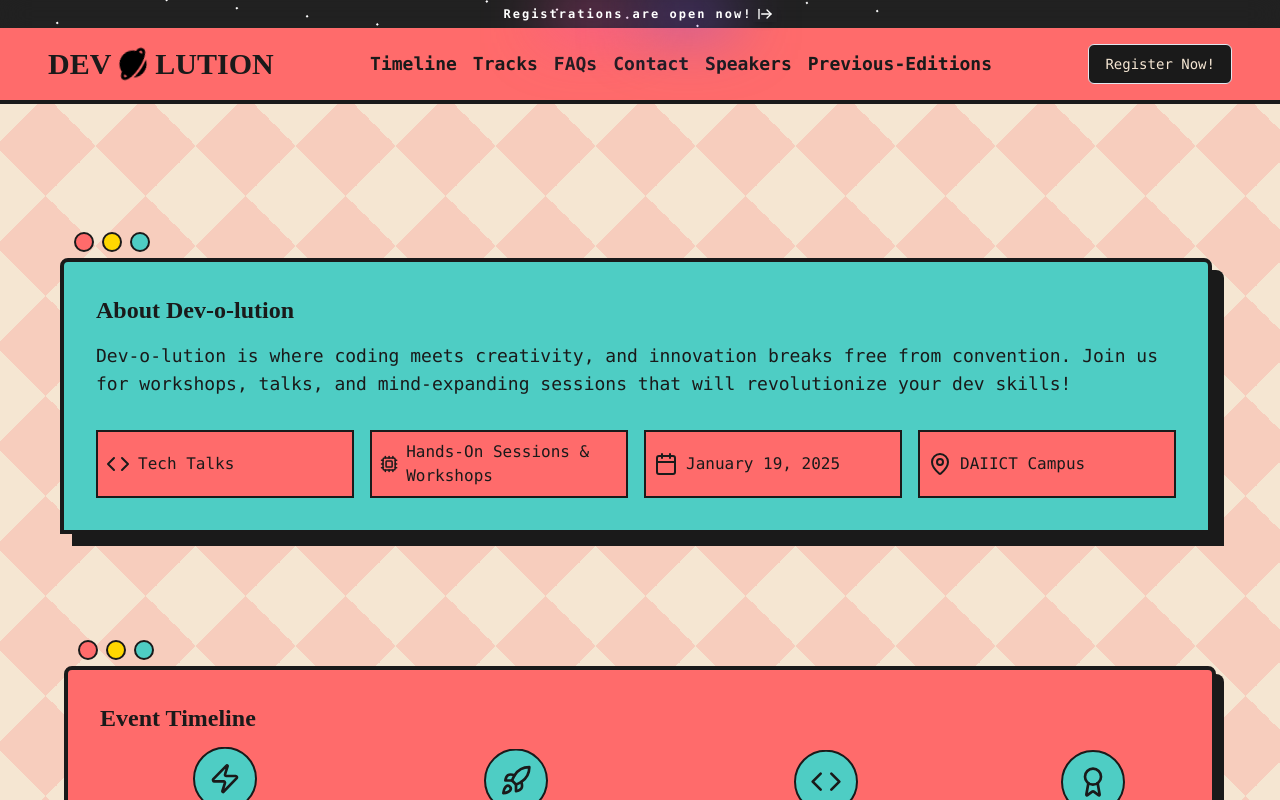
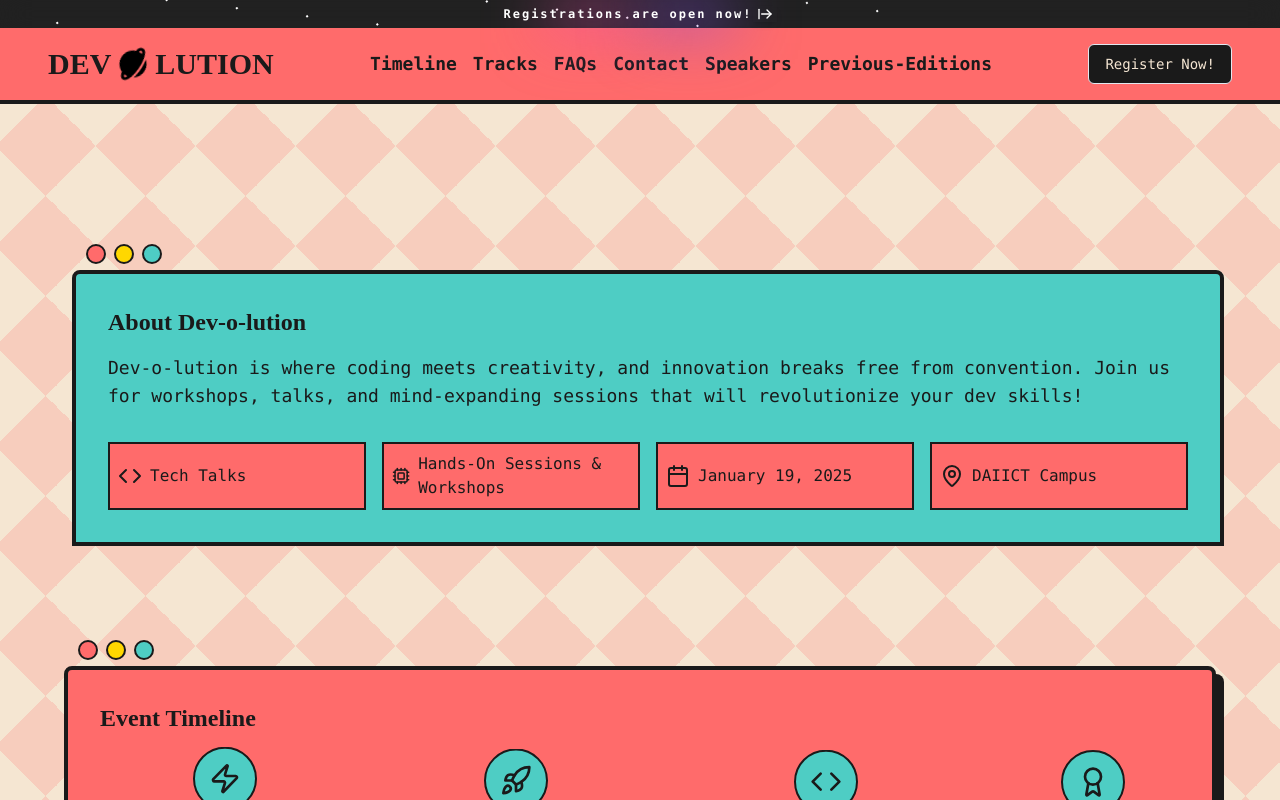
Before and after one commit to gdg-da/devolution, a Next.js app: page / in a window 1280 px wide. In both pictures the pointer is over the element 640 px from the left and 842 px from the top of the page. Shown: the part 442-1242 px from the top of the page. Built offline with nearby package versions, Linux system fonts and the light colour scheme; a web font is replaced by a local one.

Commit message:
update(globals.css): adjust hover effect for neo-box component

```diff
--- a/src/app/globals.css
+++ b/src/app/globals.css
@@ -103,8 +103,8 @@ body {
 }
 
 .neo-box:hover {
-    transform: translate(-4px, -4px);
-    box-shadow: 12px 12px 0px #1a1a1a;
+    transform: translate(8px, 8px);
+    box-shadow: 0px 0px 0px #1a1a1a;
 }
 
 @keyframes float {
```
